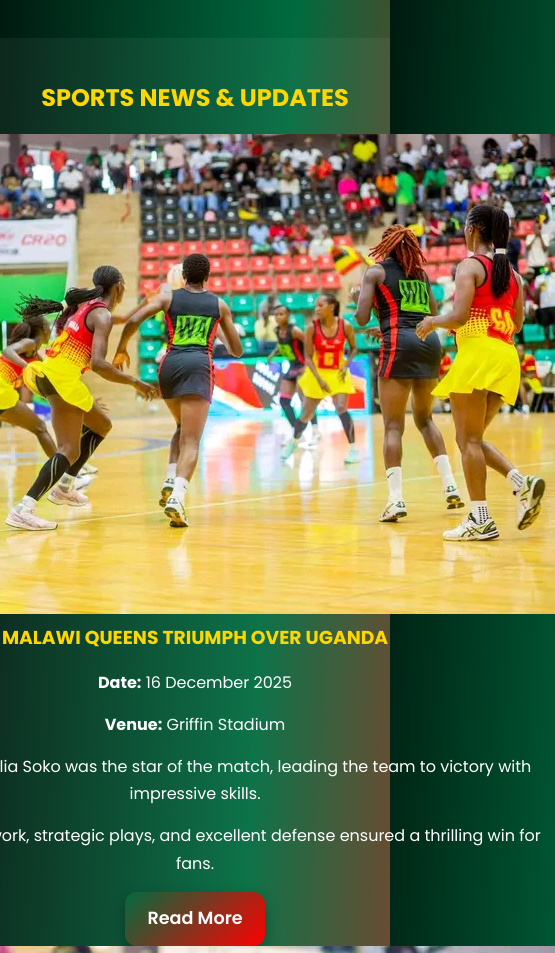
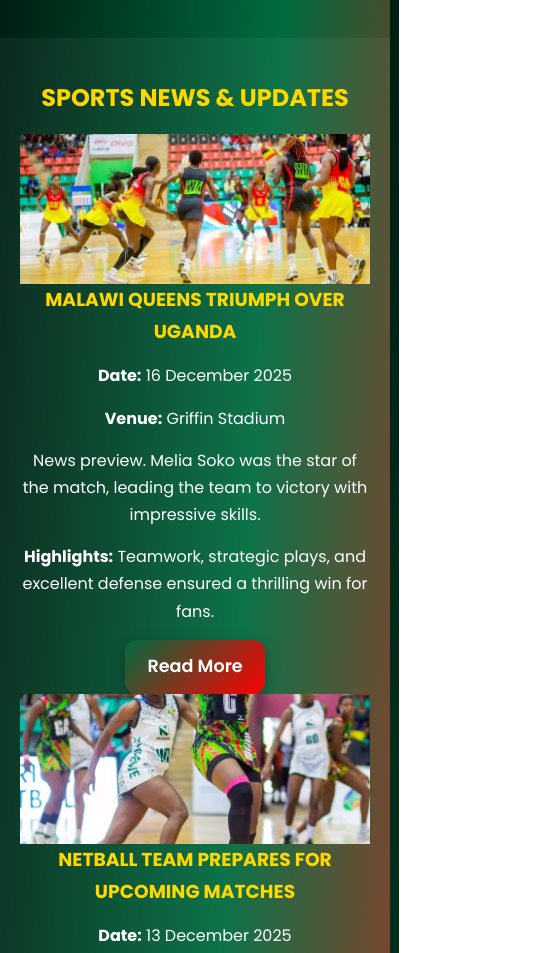
Before and after one commit to wsangulukani-alt/Mncssports-websites, a website: page index.html in a window 390 px wide. Shown: the part 1620-2573 px from the top of the page, 555 px wide, since content can reach past the window. Drawn offline with nearby package versions, Linux system fonts and the light colour scheme.

Commit message:
Update index.html
News

```diff
--- a/index.html
+++ b/index.html
@@ -111,6 +111,21 @@
 .input-with-icon { position: relative; }
 .input-with-icon input[type="password"], .input-with-icon input[type="text"] { padding-right: 42px; }
 .toggle-pass { position: absolute; right: 10px; top: 50%; transform: translateY(-50%); cursor: pointer; font-size: 1.05rem; color: #ffd700; }
+
+/* ===== FORCE MEDIUM NEWS IMAGES ===== */
+.news-card img {
+  width: 100%;
+  height: 170px;
+  object-fit: cover;
+  display: block;
+}
+
+/* mobile phones */
+@media (max-width: 600px) {
+  .news-card img {
+    height: 150px;
+  }
+}
 
 /* smaller screens */
 @media(max-width:600px){
```
